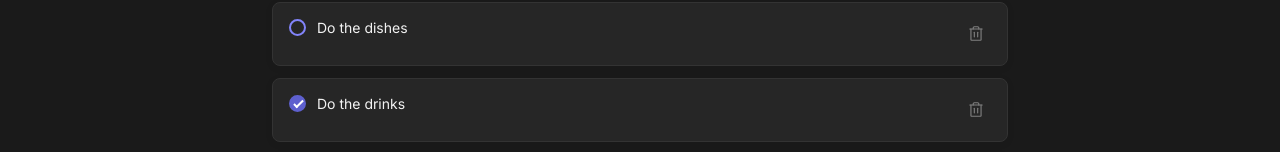
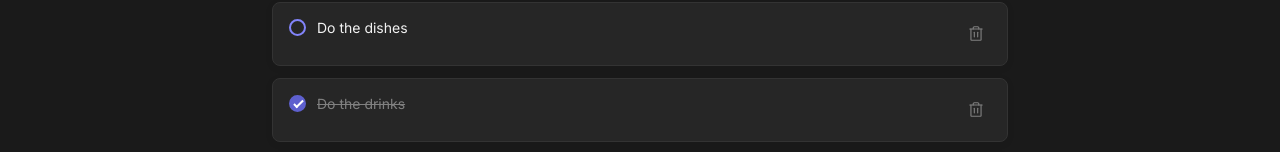
Before and after one commit to indiocode/ignite-todo, a React (Vite) app: page / in a window 1280 px wide. Shown: the part 331-483 px from the top of the page. Built offline with nearby package versions, Linux system fonts and the light colour scheme.

Commit message:
:sparkles: completed task title styles

```diff
--- a/src/App.tsx
+++ b/src/App.tsx
@@ -1,12 +1,13 @@
+import './global.css';
+import styles from './App.module.css';
+
 import { ChangeEvent, FormEvent, Fragment, useState } from 'react';
+import { v4 as uuidv4 } from 'uuid';
 import { PlusCircle } from 'phosphor-react';
 import { Container } from './components/Container';
 import { Header } from './components/Header';
-import './global.css';
-import styles from './App.module.css';
 import { Task } from './components/Task';
 import { ITask } from './types/Task';
-import { v4 as uuidv4 } from 'uuid';
 import { tasks } from './data/TaskList';
 
 export function App() {
@@ -50,6 +51,7 @@ export function App() {
 	}
 
 	const isNewTaskTextEmpty = !newTaskText;
+	const existTasks = taskList.length > 0;
 
 	const taskIsCompletedCount = taskList.reduce(
 		(prev, curr) => (curr.isCompleted ? prev + 1 : prev),
@@ -76,13 +78,12 @@ export function App() {
 				<main className={styles.taskListContainer}>
 					<div className={styles.taskListContainerHeader}>
 						<div>
-							Tarefas criadas{' '}
-							<span>{taskList.length > 0 ? taskList.length : 0}</span>
+							Tarefas criadas <span>{existTasks ? taskList.length : 0}</span>
 						</div>
 						<div>
 							Concluídas{' '}
 							<span>
-								{taskList.length > 0
+								{existTasks
 									? `${taskIsCompletedCount} de ${taskList.length}`
 									: 0}
 							</span>
--- a/src/components/Task.module.css
+++ b/src/components/Task.module.css
@@ -35,7 +35,15 @@
 	align-items: flex-start;
 }
 
-.task > div p {
+.taskTitle {
+	font-size: 0.875rem;
+	font-weight: 400;
+	word-break: break-all;
+}
+
+.taskTitleIsCompleted {
+	text-decoration: line-through;
+	color: var(--gray-300);
 	font-size: 0.875rem;
 	font-weight: 400;
 	word-break: break-all;
--- a/src/components/Task.tsx
+++ b/src/components/Task.tsx
@@ -28,7 +28,12 @@ export function Task({ onDeleleTask, onToggleCompleteTask, task }: ITaskProps) {
 					/>
 					<span className={styles.checkmark}></span>
 				</label>
-				<p>{task.title}</p>
+				<p
+					className={
+						task.isCompleted ? styles.taskTitleIsCompleted : styles.taskTitle
+					}>
+					{task.title}
+				</p>
 			</div>
 			<button onClick={handleDeleteTask}>
 				<Trash size={18} />
```
